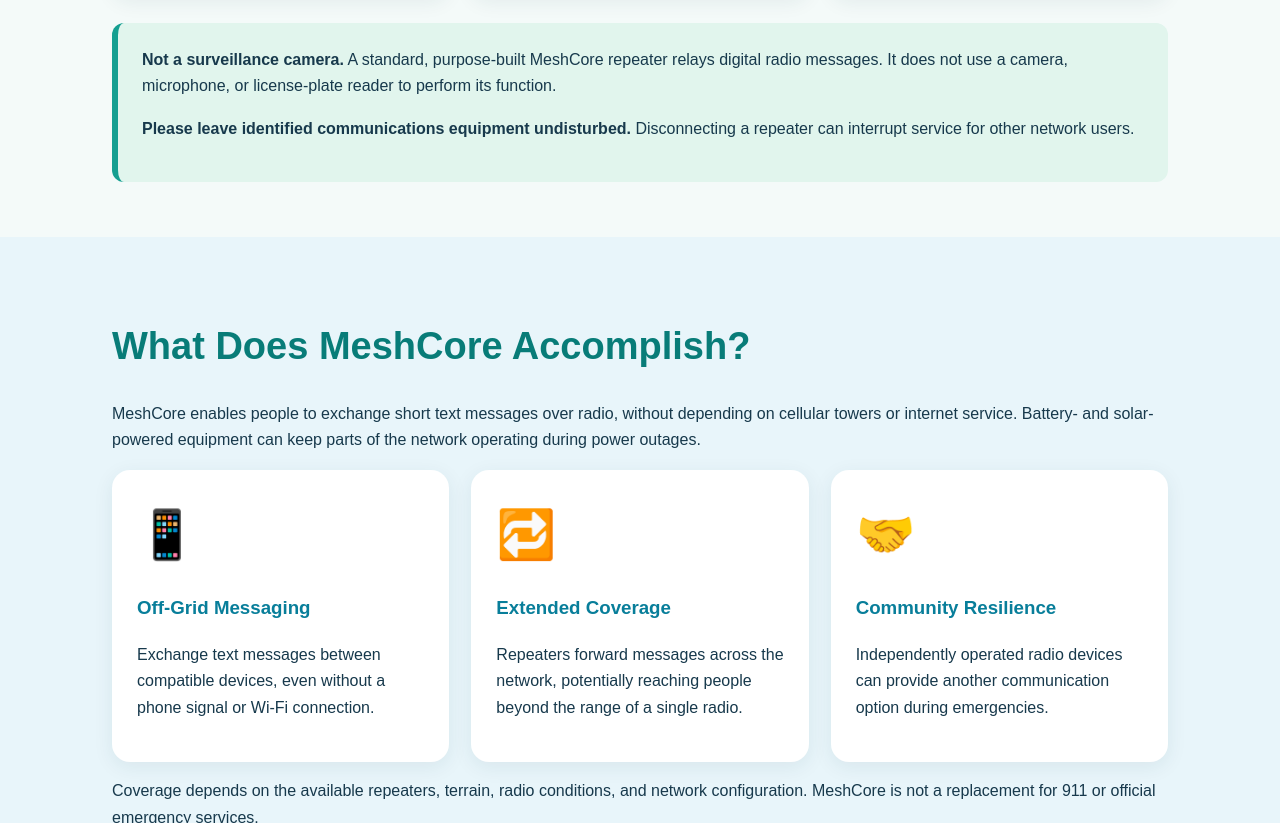
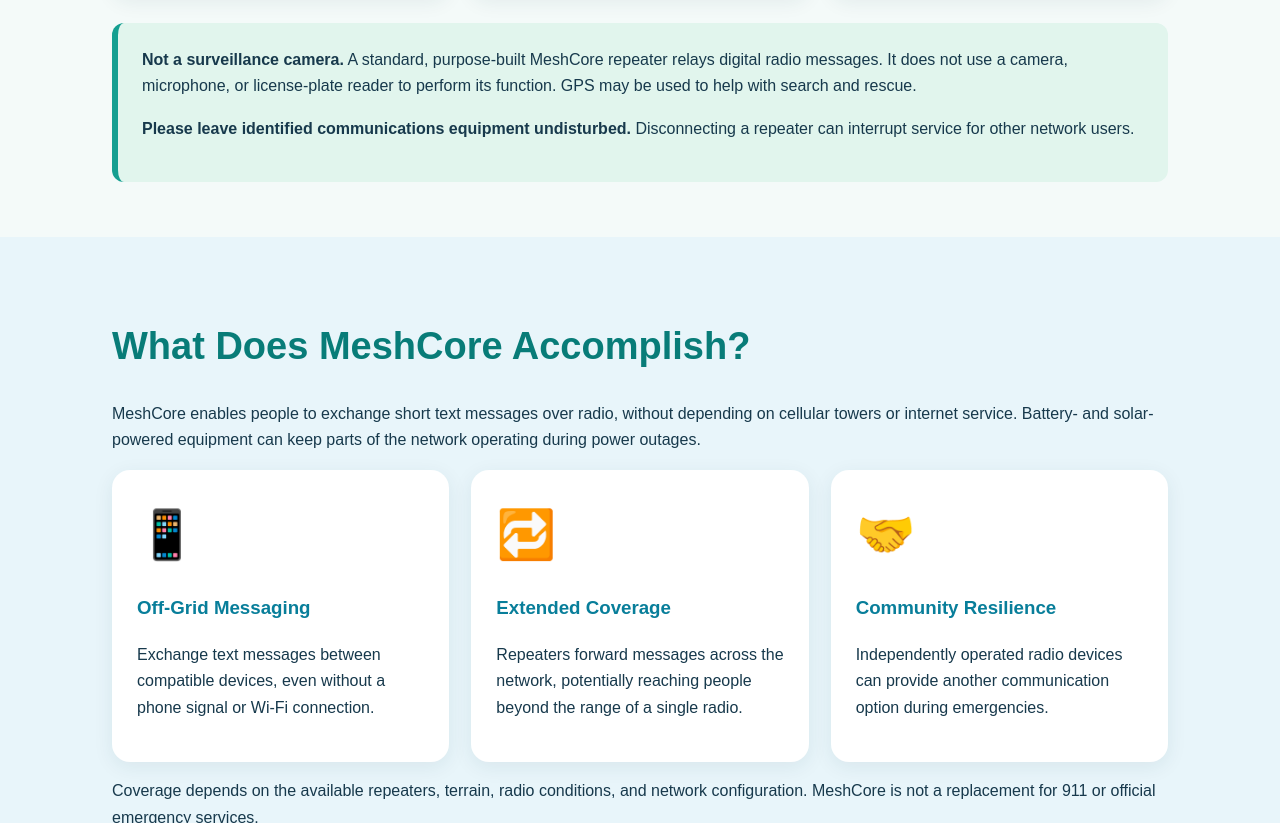
Before and after one commit to DrGalaxy-GM/meshcore-community-website, a plain HTML site: page index.html in a window 1280 px wide. Shown: the part 1112-1935 px from the top of the page. Drawn offline with Linux system fonts and the light colour scheme.

Commit message:
Add GPS search and rescue note to repeater explanation

```diff
--- a/index.html
+++ b/index.html
@@ -89,7 +89,7 @@ footer a{color:#ffdb83}
 <br>
 <div class="notice">
 <strong>Not a surveillance camera.</strong>
-A standard, purpose-built MeshCore repeater relays digital radio messages. It does not use a camera, microphone, or license-plate reader to perform its function.
+A standard, purpose-built MeshCore repeater relays digital radio messages. It does not use a camera, microphone, or license-plate reader to perform its function. GPS may be used to help with search and rescue.
 <p><strong>Please leave identified communications equipment undisturbed.</strong> Disconnecting a repeater can interrupt service for other network users.</p>
 </div>
 </section>
```
